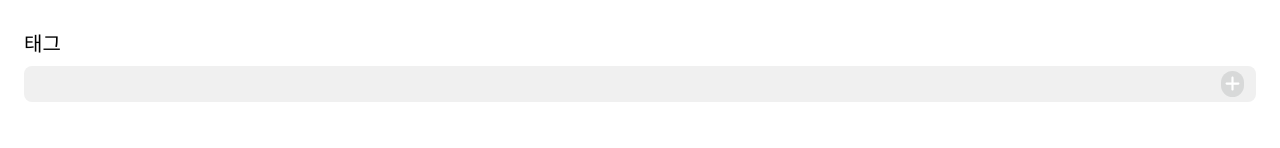
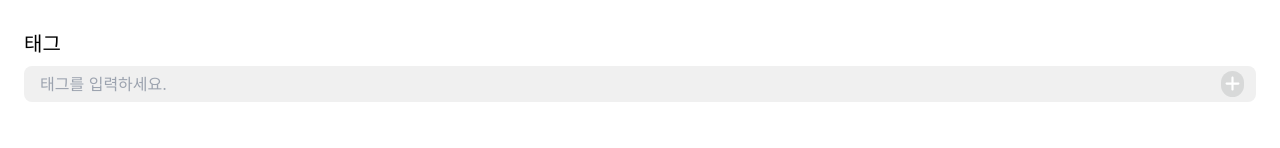
Before and after one commit to f-lab-edu/this-week, a Next.js app: page /manage/review in a window 1280 px wide. Shown: the part 194-342 px from the top of the page. Built offline with nearby package versions, Linux system fonts and the light colour scheme.

Commit message:
feat: Add tag input placeholder

```diff
--- a/pages/manage/review.tsx
+++ b/pages/manage/review.tsx
@@ -82,6 +82,7 @@ const Review = () => {
             type="text"
             value={newTag}
             onChange={(event) => setNewTag(() => event.target.value)}
+            placeholder="태그를 입력하세요."
             className="flex w-full items-center justify-between rounded-lg bg-main-border p-2 px-4 outline-main-blue"
           ></input>
           <button
```
